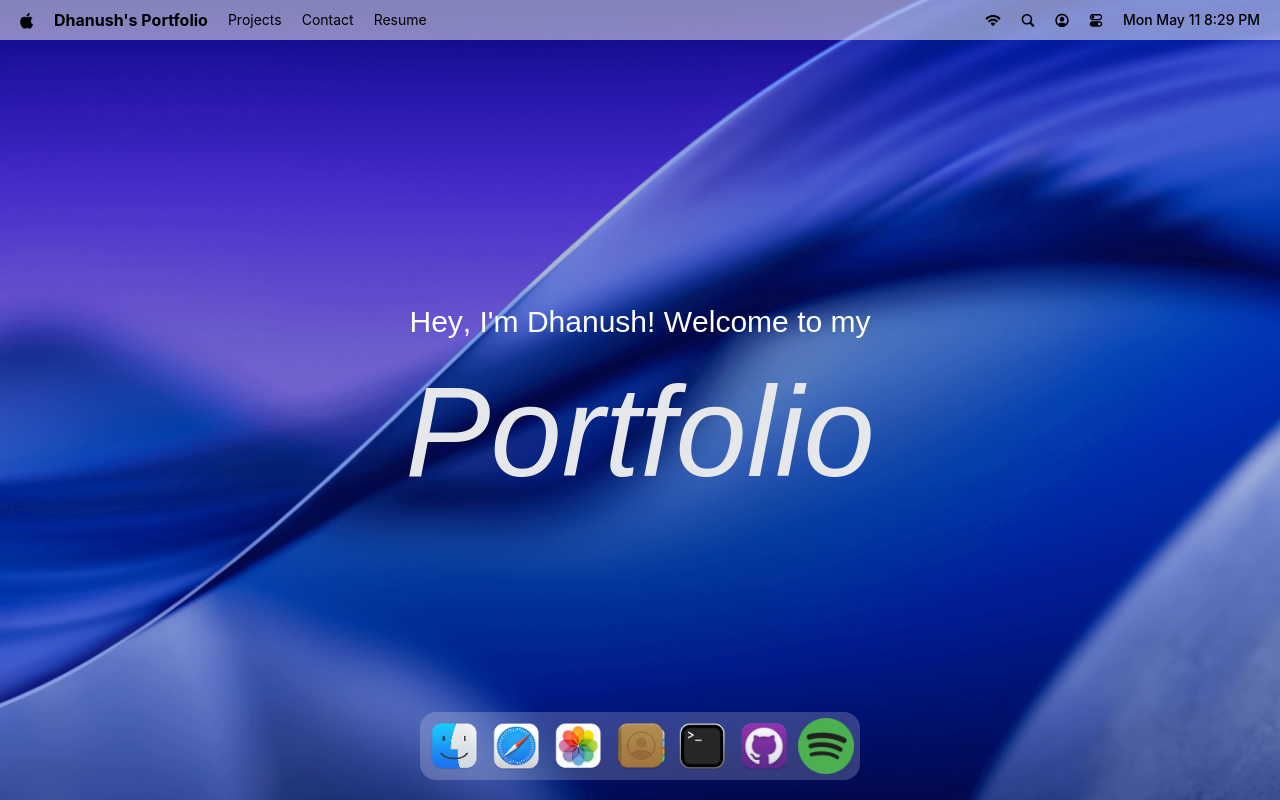
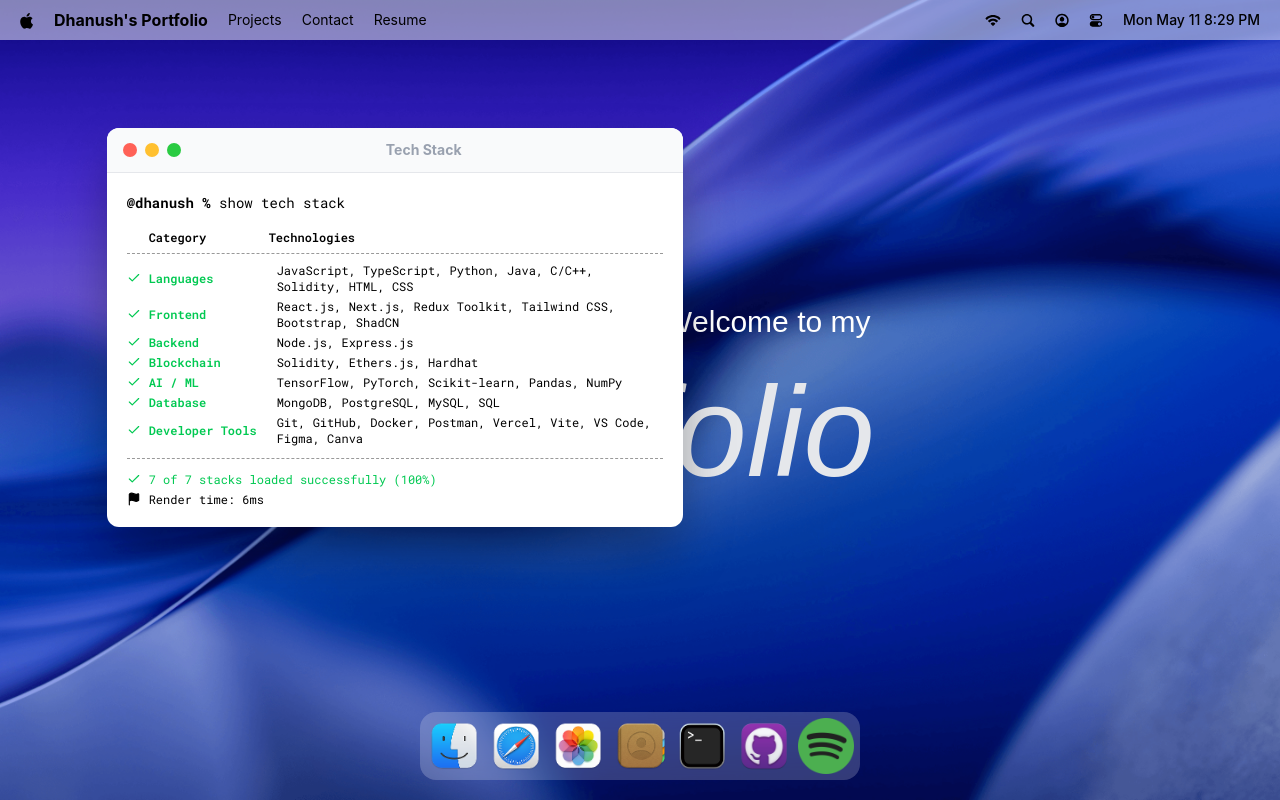
Before and after one commit to dhanush-shetty1/NewPortfolio, a React (Vite) app: page / in a window 1280 px wide. Both pictures are taken after a click on the button 702 px from the left and 746 px from the top of the page. Built offline with nearby package versions, Linux system fonts and the light colour scheme; a web font is replaced by a local one.

Commit message:
Terminal Completed

```diff
--- a/src/App.jsx
+++ b/src/App.jsx
@@ -1,11 +1,16 @@
 import React from 'react'
+import gsap from 'gsap';
 import {Dock,Navbar, Welcome} from "#components"
+import { Terminal } from "#windows";
+import Draggable from 'gsap/src/Draggable';
+gsap.registerPlugin(Draggable);
 const App = () => {
   return (
     <main>
       <Navbar/>
       <Welcome/>
       <Dock/>
+      <Terminal/>
     </main>
   )
 }
--- /dev/null
+++ b/src/components/WindowControlls.jsx
@@ -0,0 +1,24 @@
+import useWindowStore from '#store/window'
+import React from 'react'
+
+const WindowControlls = ({ target }) => {
+
+    const { closeWindow } = useWindowStore()
+
+    return (
+        <div id="window-controls">
+
+            <div
+                className='close'
+                onClick={() => closeWindow(target)}
+            />
+
+            <div className='minimize' />
+
+            <div className='maximize' />
+
+        </div>
+    )
+}
+
+export default WindowControlls
--- a/src/components/index.js
+++ b/src/components/index.js
@@ -1,4 +1,5 @@
 import Navbar from "./Navbar";
 import Welcome from "./Welcome";
+import WindowControlls from "./WindowControlls";
 import Dock from "./Dock";
-export  {Navbar,Welcome,Dock}
+export  {Navbar,Welcome,Dock,WindowControlls}
--- a/src/constants/index.js
+++ b/src/constants/index.js
@@ -108,28 +108,76 @@
 
 const techStack = [
   {
-    category: "Frontend",
-    items: ["React.js", "Next.js", "TypeScript"],
+    category: "Languages",
+    items: [
+      "JavaScript",
+      "TypeScript",
+      "Python",
+      "Java",
+      "C/C++",
+      "Solidity",
+      "HTML",
+      "CSS",
+    ],
   },
   {
-    category: "Mobile",
-    items: ["React Native", "Expo"],
-  },
-  {
-    category: "Styling",
-    items: ["Tailwind CSS", "Sass", "CSS"],
+    category: "Frontend",
+    items: [
+      "React.js",
+      "Next.js",
+      "Redux Toolkit",
+      "Tailwind CSS",
+      "Bootstrap",
+      "ShadCN",
+    ],
   },
   {
     category: "Backend",
-    items: ["Node.js", "Express", "NestJS", "Hono"],
+    items: [
+      "Node.js",
+      "Express.js",
+    ],
+  },
+  {
+    category: "Blockchain",
+    items: [
+      "Solidity",
+      "Ethers.js",
+      "Hardhat",
+    ],
+  },
+  {
+    category: "AI / ML",
+    items: [
+      "TensorFlow",
+      "PyTorch",
+      "Scikit-learn",
+      "Pandas",
+      "NumPy",
+    ],
   },
   {
     category: "Database",
-    items: ["MongoDB", "PostgreSQL"],
+    items: [
+      "MongoDB",
+      "PostgreSQL",
+      "MySQL",
+      "SQL",
+    ],
   },
   {
-    category: "Dev Tools",
-    items: ["Git", "GitHub", "Docker"],
+    category: "Developer Tools",
+    items: [
+      "Git",
+      "GitHub",
+      "Docker",
+      "Postman",
+      "Vercel",
+      "Vite",
+      "VS Code",
+      "Figma",
+      "Canva",
+    ],
   },
 ];
 
--- /dev/null
+++ b/src/hoc/windowWrapper.jsx
@@ -0,0 +1,97 @@
+import useWindowStore from '#store/window'
+import React, { useLayoutEffect, useRef } from 'react'
+import gsap from 'gsap'
+import { Draggable } from 'gsap/Draggable'
+
+gsap.registerPlugin(Draggable)
+
+const windowWrapper = (Component, windowKey) => {
+
+    const Wrapped = (props) => {
+
+        const { focusWindow, windows } = useWindowStore()
+        const { isOpen, zIndex } = windows[windowKey]
+
+        const ref = useRef(null)
+
+        useLayoutEffect(() => {
+
+            const el = ref.current
+            if (!el) return
+
+            const draggable = Draggable.create(el, {
+                onPress: () => focusWindow(windowKey),
+            })
+
+            return () => {
+                draggable[0]?.kill()
+            }
+
+        }, [])
+
+        useLayoutEffect(() => {
+
+            const el = ref.current
+            if (!el) return
+
+            if (isOpen) {
+
+                el.style.display = 'block'
+
+                gsap.fromTo(
+                    el,
+                    {
+                        scale: 0.8,
+                        opacity: 0,
+                        y: 40,
+                    },
+                    {
+                        scale: 1,
+                        opacity: 1,
+                        y: 0,
+                        duration: 0.4,
+                        ease: 'power3.out',
+                    }
+                )
+
+            } else {
+
+                gsap.to(el, {
+                    scale: 0.9,
+                    opacity: 0,
+                    y: 20,
+                    duration: 0.25,
+                    ease: 'power3.in',
+                    onComplete: () => {
+                        el.style.display = 'none'
+                    },
+                })
+
+            }
+
+        }, [isOpen])
+
+        return (
+            <section
+                id={windowKey}
+                ref={ref}
+                style={{
+                    zIndex,
+                    display: 'none',
+                }}
+                className='absolute'
+                onMouseDown={() => focusWindow(windowKey)}
+            >
+                <Component {...props} />
+            </section>
+        )
+    }
+
+    Wrapped.displayName = `windowWrapper(${
+        Component.displayName || Component.name || 'Component'
+    })`
+
+    return Wrapped
+}
+
+export default windowWrapper
--- /dev/null
+++ b/src/windows/Terminal.jsx
@@ -0,0 +1,73 @@
+import { WindowControlls } from '#components'
+import { techStack } from '#constants'
+import windowWrapper from '#hoc/windowWrapper'
+import { Check, Flag } from 'lucide-react'
+import React from 'react'
+
+const Terminal = () => {
+  return (
+    <>
+      <div id="window-header">
+        <WindowControlls target="terminal"/>
+        <h2>Tech Stack</h2>
+      </div>
+
+      <div className='techstack'>
+
+        <p className='mb-4 text-sm'>
+          <span className='font-bold'>@dhanush %</span>
+          {" "}show tech stack
+        </p>
+
+        <div className='flex items-center pb-2 mb-2 text-xs font-semibold border-b border-dashed border-black/40'>
+          <div className='w-[22px] shrink-0' />
+          <p className='w-[120px]'>Category</p>
+          <p>Technologies</p>
+        </div>
+
+        <ul className='flex flex-col gap-1'>
+          {techStack.map(({ category, items }) => (
+            <li
+              key={category}
+              className='flex items-center gap-2 text-sm'
+            >
+              <Check
+                className='text-green-500 shrink-0'
+                size={14}
+              />
+
+              <div className='w-[120px] shrink-0'>
+                <h3 className='font-semibold text-green-500 text-xs'>
+                  {category}
+                </h3>
+              </div>
+
+              <p className='flex-1 text-xs'>
+                {items.join(", ")}
+              </p>
+            </li>
+          ))}
+        </ul>
+
+        <div className='mt-3 pt-3 border-t border-dashed border-black/40 flex flex-col gap-1'>
+          <div className='flex items-center gap-2'>
+            <Check className='text-green-500 shrink-0' size={14} />
+            <p className='text-xs text-green-500'>
+              {techStack.length} of {techStack.length} stacks loaded successfully (100%)
+            </p>
+          </div>
+
+          <div className='flex items-center gap-2'>
+            <Flag size={14} fill='currentColor' className='text-black shrink-0' />
+            <p className='text-xs text-black'>Render time: 6ms</p>
+          </div>
+        </div>
+
+      </div>
+    </>
+  )
+}
+
+const TerminalWindow = windowWrapper(Terminal, 'terminal')
+
+export default TerminalWindow
--- /dev/null
+++ b/src/windows/index.js
@@ -0,0 +1,3 @@
+import Terminal from "./Terminal";
+
+export {Terminal};
```
Also changed, not shown: public/images/dq.webp (added), public/images/vb.jpg (added).
